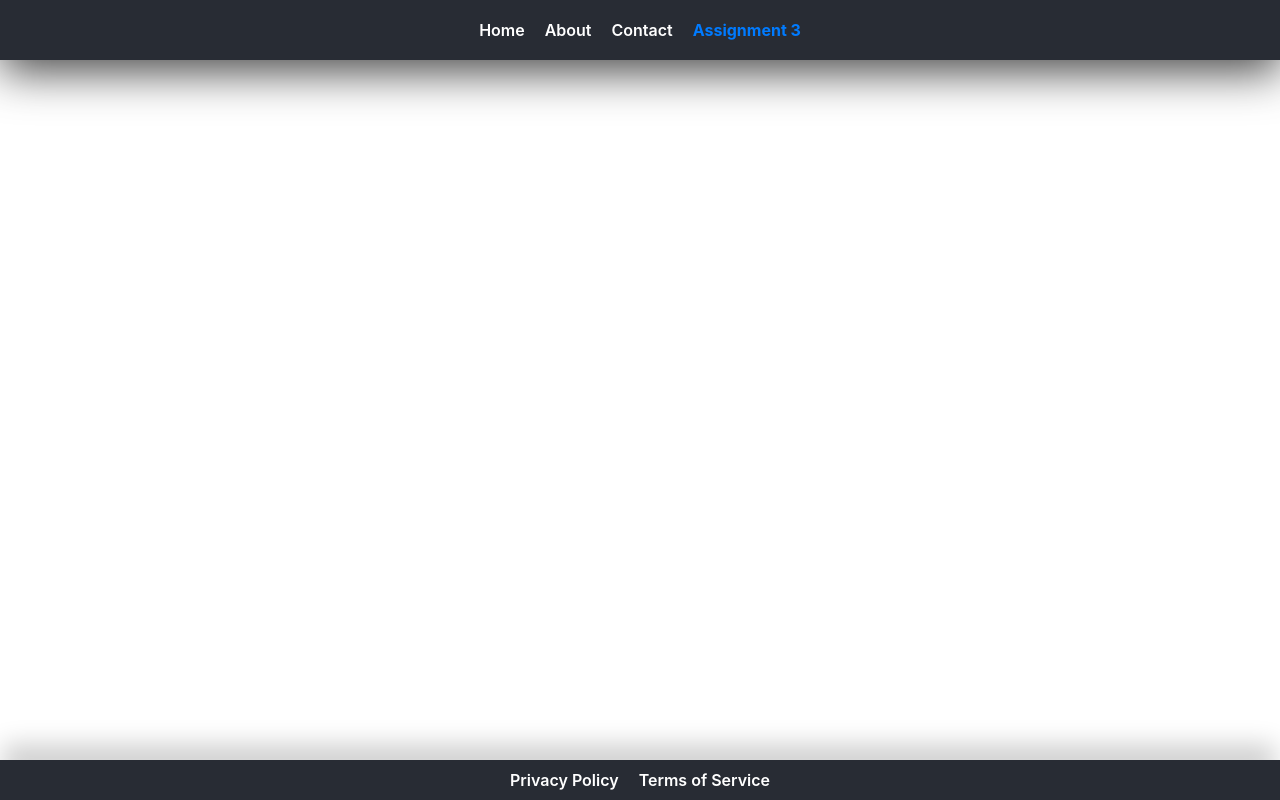
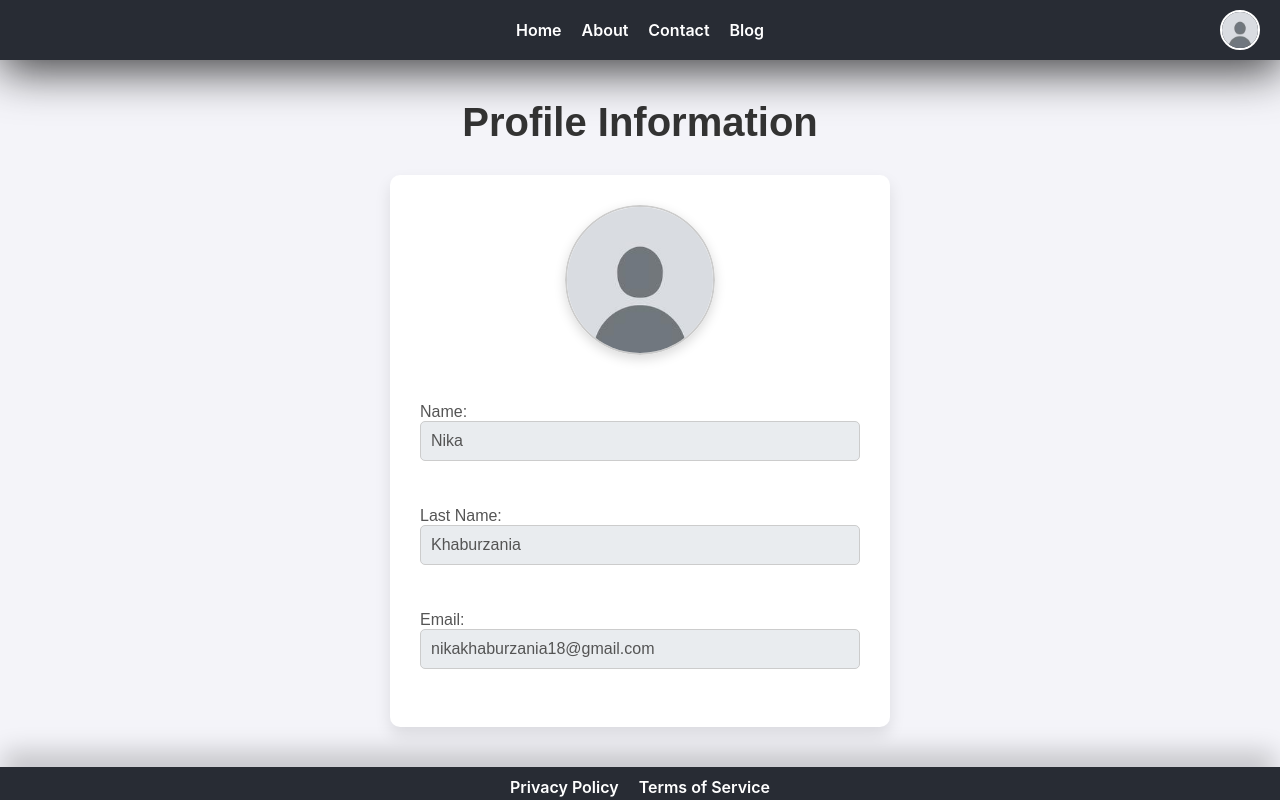
Before and after one commit to Nikoloz01/TBCxUsaid-Task-1, a React (Create React App) app: page /profile in a window 1280 px wide. Built offline with nearby package versions, Linux system fonts and the light colour scheme.

Commit message:
Profile and Blog page is added to the website

```diff
--- a/src/App.js
+++ b/src/App.js
@@ -1,4 +1,4 @@
-import React from 'react';
+import React, { useState } from 'react';
 import './App.css';
 import Header from './components/Header/Header';
 import Content from './components/Content/Content';
@@ -6,17 +6,26 @@ import Footer from './components/Footer/Footer';
 import { Route, Routes } from 'react-router-dom';
 import About from './components/About/About';
 import Contact from './components/Contact/Contact';
-import Assignment3 from './components/Assignment3/Assignment3'; // Import Assignment3
+import Blog from './components/Blog/Blog';
+import Profile from './components/Profile/Profile';
+import DefaultProfileImage from "./Image/default-avatar-icon-of-social-media-user-vector.jpg"
 
 function App() {
+  const [profileImage, setProfileImage] = useState(DefaultProfileImage);
+
+  const handleImageUpload = (imageUrl) => {
+    setProfileImage(imageUrl);
+  };
+
   return (
     <div className="App">
-      <Header />
+      <Header profileImage={profileImage} />
       <Routes>
         <Route path="/" element={<Content />} />
         <Route path="/about" element={<About />} />
         <Route path="/contact" element={<Contact />} />
-        <Route path="/assignment-3" element={<Assignment3 />} /> {/* Add Route */}
+        <Route path="/blog" element={<Blog />} />
+        <Route path="/profile" element={<Profile onImageUpload={handleImageUpload} />} />
       </Routes>
       <Footer />
     </div>
--- a/src/components/Assignment3/Assignment3.css
+++ /dev/null
@@ -1,42 +0,0 @@
-.container {
-    padding: 20px;
-    text-align: center;
-  }
-
-  .heading {
-    font-size: 2.5rem;
-    color: #333;
-    margin-bottom: 20px;
-  }
-
-  .table {
-    width: 80%;
-    margin: 0 auto;
-    border-collapse: collapse;
-    box-shadow: 0 2px 10px rgba(0, 0, 0, 0.1);
-  }
-
-  .table th, .table td {
-    padding: 12px;
-    border: 1px solid #ddd;
-    text-align: left;
-  }
-
-  .table th {
-    background-color: #007bff;
-    color: #fff;
-    font-weight: bold;
-  }
-
-  .table td {
-    background-color: #f9f9f9;
-  }
-
-  .table tr:nth-child(even) td {
-    background-color: #f1f1f1;
-  }
-
-  .table tr:hover td {
-    background-color: #e1e1e1;
-    transition: background-color 0.3s all;
-  }
--- a/src/components/Assignment3/Assignment3.jsx
+++ /dev/null
@@ -1,42 +0,0 @@
-import React from 'react';
-import './Assignment3.css';
-
-const Assignment3 = () => {
-  const obj = {
-    id: '10002',
-    name: 'Eco-Friendly Water Bottle',
-    description: 'Stay hydrated with our durable, eco-friendly water bottle.',
-    price: 14.99,
-    currency: 'USD',
-    imageURL: 'https://example.com/images/product-10002.jpg',
-  };
-
-  const list = Object.keys(obj).reduce((acc, key, index) => {
-    acc.push(
-      <tr key={key}>
-        <td>{key}</td>
-        <td>{obj[key]}</td>
-        <td>{index}</td>
-      </tr>
-    );
-    return acc;
-  }, []);
-
-  return (
-    <div className="container">
-      <h1 className="heading">Assignment 3</h1>
-      <table className="table">
-        <thead>
-          <tr>
-            <th>Key</th>
-            <th>Value</th>
-            <th>Position</th>
-          </tr>
-        </thead>
-        <tbody>{list}</tbody>
-      </table>
-    </div>
-  );
-};
-
-export default Assignment3;
--- /dev/null
+++ b/src/components/Blog/Blog.css
@@ -0,0 +1,35 @@
+.blog-page {
+  padding: 20px;
+  background-color: #f9f9f9;
+  font-family: Arial, sans-serif;
+}
+
+.blog-page h1 {
+  font-size: 2.5rem;
+  margin-bottom: 20px;
+  color: #333;
+}
+
+.blog-list {
+  list-style-type: none;
+  padding: 0;
+}
+
+.blog-post {
+  background-color: #fff;
+  border: 1px solid #ddd;
+  padding: 15px;
+  margin-bottom: 20px;
+  border-radius: 5px;
+}
+
+.blog-post h2 {
+  font-size: 1.5rem;
+  margin-bottom: 10px;
+  color: #007bff;
+}
+
+.blog-post p {
+  font-size: 1rem;
+  color: #555;
+}
--- /dev/null
+++ b/src/components/Blog/Blog.jsx
@@ -0,0 +1,26 @@
+import React from 'react';
+import './Blog.css';
+
+const Blog = () => {
+  const posts = [
+    { title: 'First Post', content: 'This is the content of the first post.' },
+    { title: 'Second Post', content: 'This is the content of the second post.' },
+    { title: 'Third Post', content: 'This is the content of the third post.' },
+  ];
+
+  return (
+    <div className="blog-page">
+      <h1>Blog</h1>
+      <ul className="blog-list">
+        {posts.map((post, index) => (
+          <li key={index} className="blog-post">
+            <h2>{post.title}</h2>
+            <p>{post.content}</p>
+          </li>
+        ))}
+      </ul>
+    </div>
+  );
+};
+
+export default Blog;
--- a/src/components/Header/Header.css
+++ b/src/components/Header/Header.css
@@ -8,10 +8,13 @@
   box-shadow: 1px 11px 46px 0px rgba(0,0,0,0.75);
   -webkit-box-shadow: 1px 11px 46px 0px rgba(0,0,0,0.75);
   -moz-box-shadow: 1px 11px 46px 0px rgba(0,0,0,0.75);
+  position: relative;
 }
-.text-section h1{
+
+.text-section h1 {
   margin-bottom: 10px;
 }
+
 .header ul {
   list-style-type: none;
   display: flex;
@@ -28,16 +31,23 @@
 .header a:hover {
   text-decoration: underline;
   color: rgb(9, 205, 240);
-
 }
 
-@keyframes flash {
-  50% {
-    color: #007bff;
-  }
+.profile-icon {
+  position: absolute;
+  top: 10px;
+  right: 20px;
+  width: 40px;
+  height: 40px;
 }
 
-.nav-item.assignment3 {
-  animation: flash 1s infinite;
-  font-weight: bold;
+.profile-icon img {
+  width: 100%;
+  height: auto;
+  border-radius: 50%;
+  border: 2px solid white;
 }
+
+.profile-icon:hover img {
+  border-color: rgb(9, 205, 240);
+}
--- a/src/components/Header/Header.jsx
+++ b/src/components/Header/Header.jsx
@@ -2,7 +2,7 @@ import React from 'react';
 import { Link } from 'react-router-dom';
 import './Header.css';
 
-function Header() {
+function Header({ profileImage }) {
   return (
     <header className="header">
       <nav>
@@ -10,9 +10,12 @@ function Header() {
           <li><Link to="/" className="nav-item">Home</Link></li>
           <li><Link to="/about" className="nav-item">About</Link></li>
           <li><Link to="/contact" className="nav-item">Contact</Link></li>
-          <li><Link to="/assignment-3" className="nav-item assignment3">Assignment 3</Link></li> {/* Flashing link */}
+          <li><Link to="/blog" className="nav-item">Blog</Link></li>
         </ul>
       </nav>
+      <Link to="/profile" className="profile-icon">
+        <img src={profileImage} alt="Profile Icon" />
+      </Link>
     </header>
   );
 }
--- /dev/null
+++ b/src/components/Profile/Profile.css
@@ -0,0 +1,111 @@
+.profile-page {
+    padding: 40px 20px;
+    background-color: #f4f4f9;
+    font-family: 'Arial', sans-serif;
+    display: flex;
+    flex-direction: column;
+    align-items: center;
+  }
+
+  .profile-page h1 {
+    font-size: 2.5rem;
+    margin-bottom: 30px;
+    color: #333;
+  }
+
+
+  .profile-form {
+    max-width: 500px;
+    width: 100%;
+    background-color: #ffffff;
+    padding: 30px;
+    border-radius: 10px;
+    box-shadow: 0 8px 16px rgba(0, 0, 0, 0.1);
+    display: flex;
+    flex-direction: column;
+    align-items: center;
+  }
+
+  .profile-form label {
+    font-size: 1rem;
+    color: #555;
+    margin-bottom: 8px;
+    display: block;
+    width: 100%;
+  }
+
+  .profile-form input[type="text"] {
+    width: 100%;
+    padding: 10px;
+    font-size: 1rem;
+    border: 1px solid #ccc;
+    border-radius: 5px;
+    margin-bottom: 20px;
+    background-color: #f9f9f9;
+  }
+
+  .profile-form input[type="text"]:disabled {
+    background-color: #e9ecef;
+  }
+
+
+  .profile-image-container {
+    position: relative;
+    width: 150px;
+    height: 150px;
+    margin-bottom: 30px;
+    overflow: hidden;
+    border-radius: 50%;
+    box-shadow: 0 4px 12px rgba(0, 0, 0, 0.15);
+    cursor: pointer;
+  }
+
+  .profile-image-preview {
+    width: 100%;
+    height: 100%;
+    object-fit: cover;
+    border-radius: 50%;
+    border: 2px solid #ccc;
+  }
+
+
+  .change-button {
+    position: absolute;
+    bottom: -50%;
+    left: 0;
+    width: 100%;
+    height: 50%;
+    background-color: rgba(0, 0, 0, 0.6);
+    color: white;
+    font-size: 1rem;
+    border: none;
+    display: flex;
+    justify-content: center;
+    align-items: center;
+    transition: all 0.3s ease-in-out;
+    opacity: 0;
+  }
+
+  .profile-image-container:hover .change-button {
+    bottom: 0;
+    opacity: 1;
+    cursor: pointer;
+  }
+
+  .change-button:hover {
+    background-color: rgba(0, 0, 0, 0.8);
+  }
+
+  .profile-form button {
+    padding: 12px 25px;
+    color: white;
+    border: none;
+    border-radius: 2px;
+    font-size: 1rem;
+    transition: background-color 0.3s ease;
+    cursor: pointer;
+  }
+
+  .profile-form button:hover {
+    opacity: 50%;
+  }
--- /dev/null
+++ b/src/components/Profile/Profile.jsx
@@ -0,0 +1,52 @@
+import React, { useState } from 'react';
+import './Profile.css';
+import DefaultProfileImage from "../../Image/default-avatar-icon-of-social-media-user-vector.jpg";
+
+const Profile = ({ onImageUpload }) => {
+  const [photo, setPhoto] = useState(DefaultProfileImage);
+
+  const handleImageChange = (e) => {
+    const file = e.target.files[0];
+    if (file) {
+      const imageUrl = URL.createObjectURL(file);
+      setPhoto(imageUrl);
+      onImageUpload(imageUrl);
+    }
+  };
+
+  return (
+    <div className="profile-page">
+      <h1>Profile Information</h1>
+      <form className="profile-form">
+        <div className="profile-image-container">
+          <img src={photo} alt="Profile" className="profile-image-preview" />
+          <button
+            type="button"
+            className="change-button"
+            onClick={() => document.querySelector('input[type="file"]').click()}
+          >
+            Change
+          </button>
+          <input type="file" onChange={handleImageChange} style={{ display: 'none' }} />
+        </div>
+        <br />
+        <label>
+          Name:
+          <input type="text" value="Nika" disabled />
+        </label>
+        <br />
+        <label>
+          Last Name:
+          <input type="text" value="Khaburzania" disabled />
+        </label>
+        <br />
+        <label>
+          Email:
+          <input type="text" value="nikakhaburzania18@gmail.com" disabled />
+        </label>
+      </form>
+    </div>
+  );
+};
+
+export default Profile;
```
Also changed, not shown: src/Image/Nika.jpg (added), src/Image/default-avatar-icon-of-social-media-user-vector.jpg (added). Lines whose indentation alone changed are shown as unchanged.
